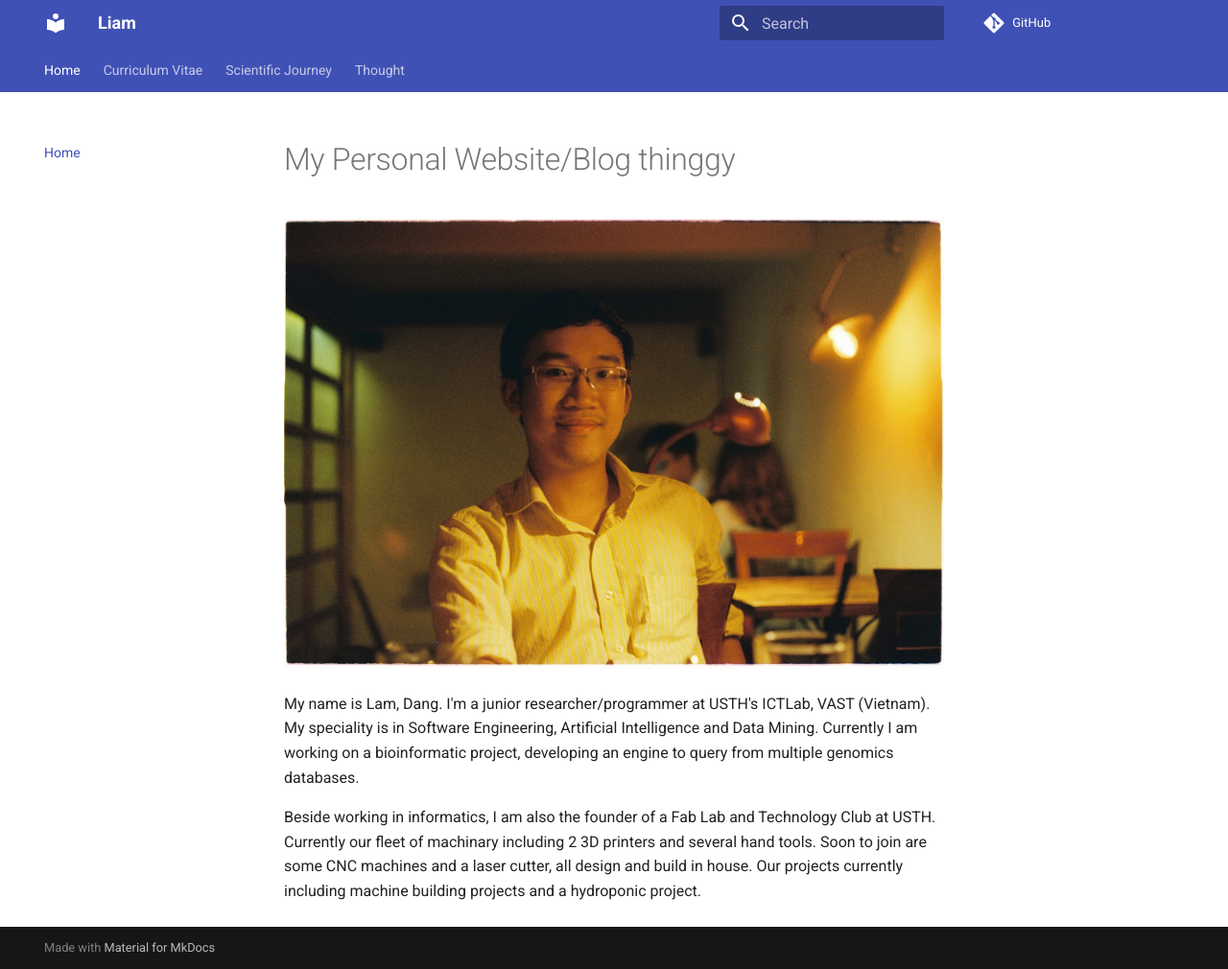
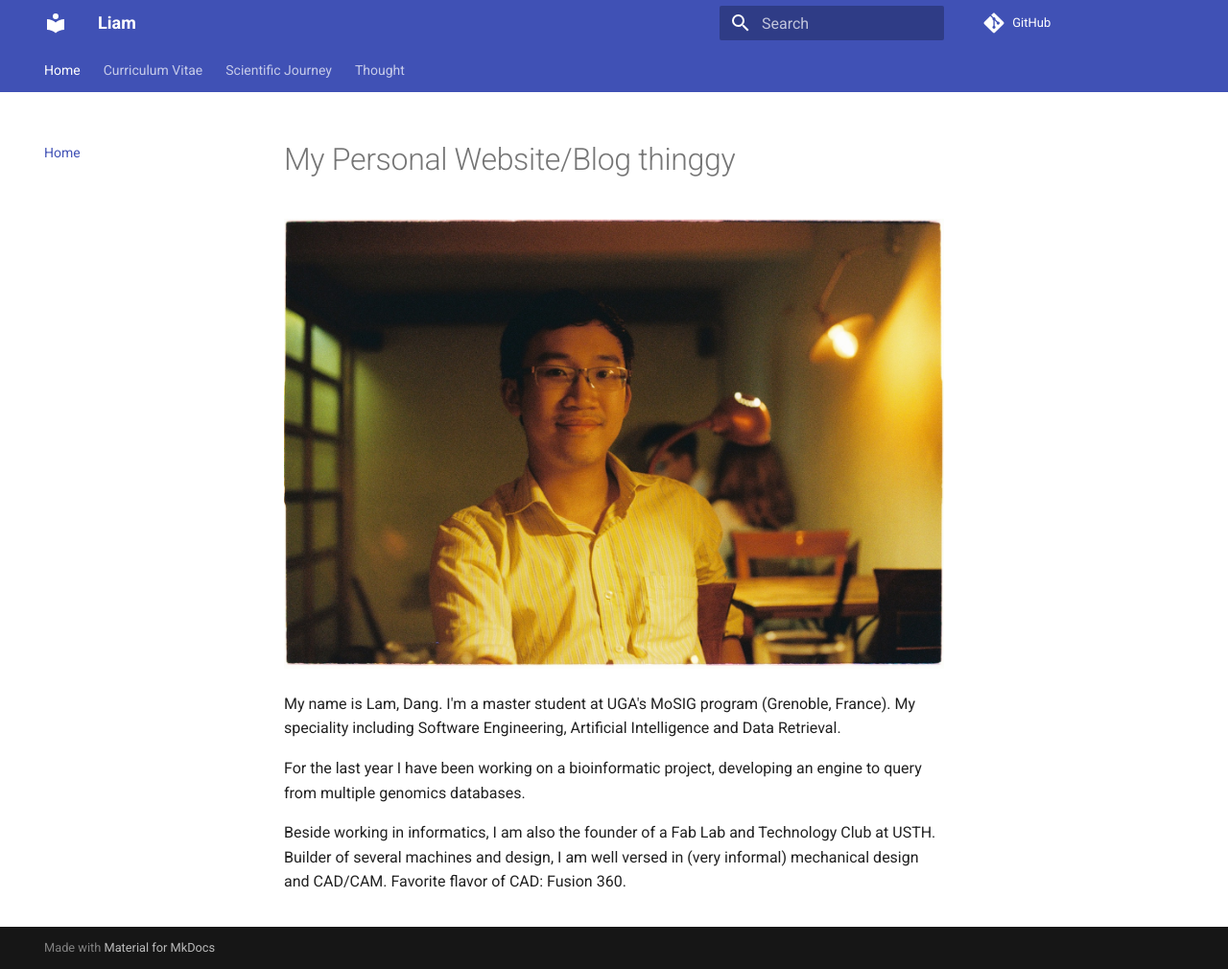
Before and after one commit to lamdv/lamdv.github.io, an MkDocs documentation site: the page built from docs/index.md, in a window 1280 px wide and 1010 px high. Shown: the whole window at 96% size. Built offline with MkDocs 1.6.1 and Material for MkDocs 9.7.7, drawn with Linux system fonts in a browser that asks for light colours; comment, search, counter and statistics services are not loaded; old or Windows-style settings are respelled for this version of MkDocs.

Commit message:
Modify CV

```diff
--- a/docs/index.md
+++ b/docs/index.md
@@ -2,6 +2,8 @@
 
 !["My face's suppose to be here"](img/myface.JPG "This is my face")
 
-My name is Lam, Dang. I'm a junior researcher/programmer at USTH's ICTLab, VAST (Vietnam). My speciality is in Software Engineering, Artificial Intelligence and Data Mining. Currently I am working on a bioinformatic project, developing an engine to query from multiple genomics databases.
+My name is Lam, Dang. I'm a master student at UGA's MoSIG program (Grenoble, France). My speciality including Software Engineering, Artificial Intelligence and Data Retrieval.
 
-Beside working in informatics, I am also the founder of a Fab Lab and Technology Club at USTH. Currently our fleet of machinary including 2 3D printers and several hand tools. Soon to join are some CNC machines and a laser cutter, all design and build in house. Our projects currently including machine building projects and a hydroponic project.
+For the last year I have been working on a bioinformatic project, developing an engine to query from multiple genomics databases.
+
+Beside working in informatics, I am also the founder of a Fab Lab and Technology Club at USTH. Builder of several machines and design, I am well versed in (very informal) mechanical design and CAD/CAM. Favorite flavor of CAD: Fusion 360.
--- a/mkdocs.yml
+++ b/mkdocs.yml
@@ -21,6 +21,8 @@ pages:
   #   - 'Mỏi': 'Thought\\tiresome.md'
     - 'The Death of Expertise' : 'Thought\\the-death-of-expertise.md'
     - 'Về chuyện viết lách' : 'Thought\\on-writing.md'
+    # - 'AI Presentation - Agoda' : 'Thought\\presentation.md'
+    - 'Tiêu chuẩn Tạo Tác' : 'taotac\\a-survey-of-mounting.md'
 markdown_extensions:
     # - pymdownx.emoji:
     #     emoji_generator: !!python/name:pymdownx.emoji.to_svg
```
Also changed, not shown: docs/CV.md (+11 -5 lines), docs/Master/MathForCS/hanoi-tower.md (added, +30 -0 lines), docs/USTH/process.md (+3 -2 lines), 1 other file.
